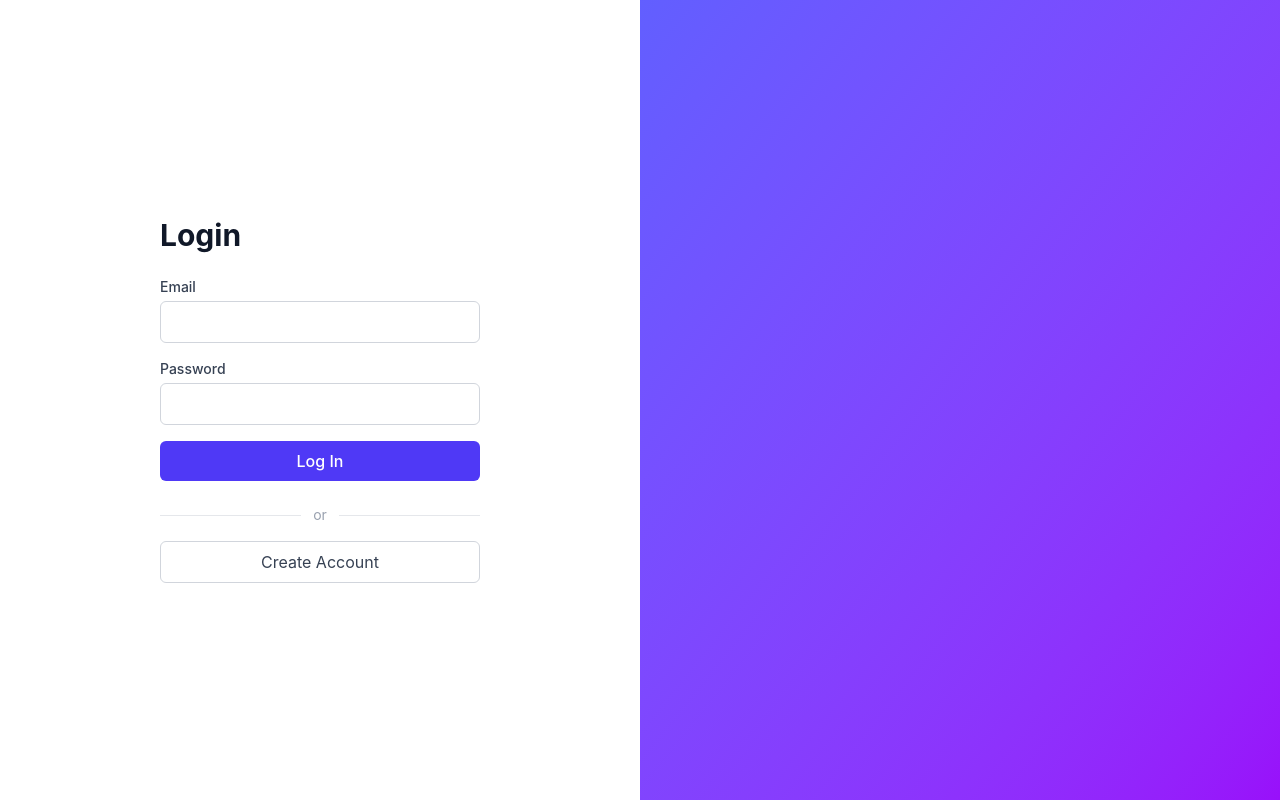
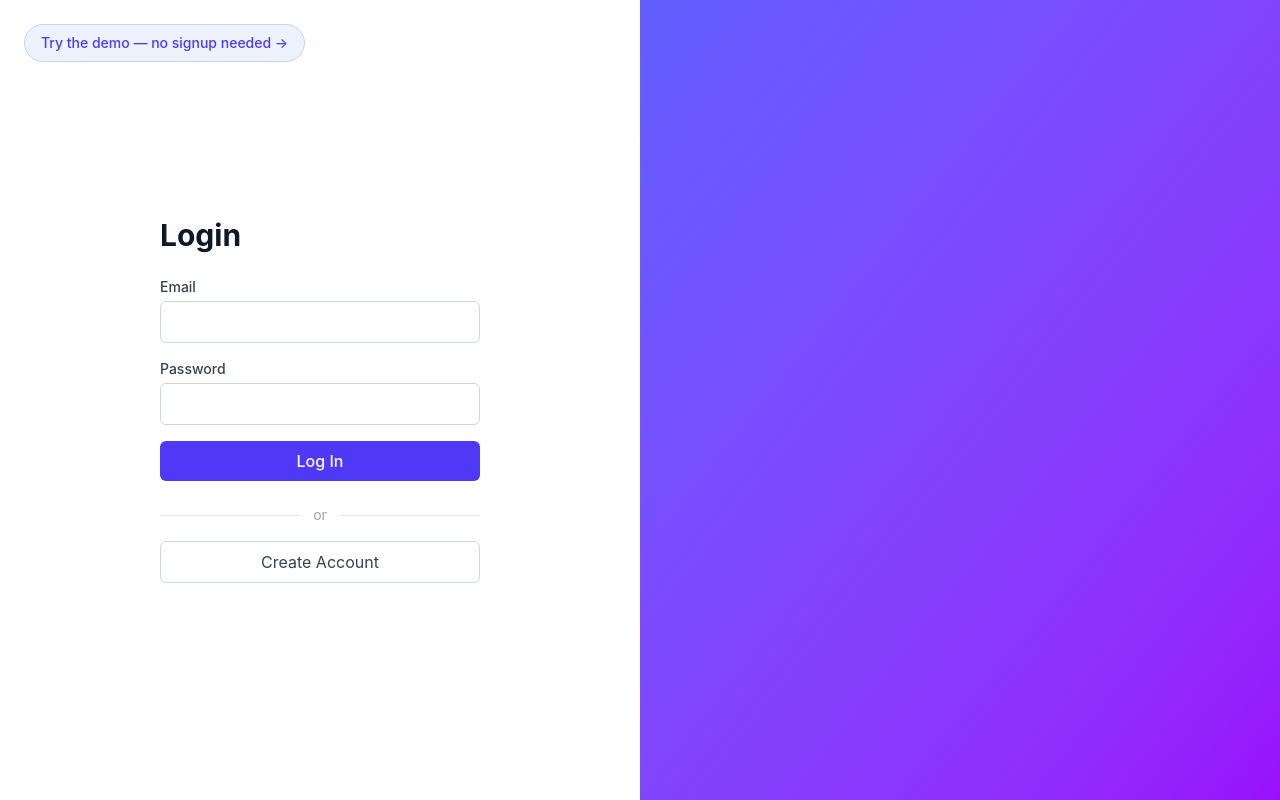
Before and after one commit to nguyenhaley/job-application-tracker-frontend, a React (Vite) app in the folder job-application-tracker-frontend/: page / in a window 1280 px wide. Built offline with nearby package versions, Linux system fonts and the light colour scheme.

Commit message:
added demo login button

```diff
--- a/job-application-tracker-frontend/src/pages/Login.jsx
+++ b/job-application-tracker-frontend/src/pages/Login.jsx
@@ -35,10 +35,42 @@ function Login() {
     }
   }
 
+  async function handleDemoLogin() {
+    setErrorMessage('')
+
+    const response = await fetch(`${API_URL}/demo-login`, {
+        method: 'POST',
+    })
+
+    if (response.ok) {
+        const data = await response.json()
+        localStorage.setItem('token', data.access_token)
+        // Redirect to dashboard or show success message
+        navigate('/dashboard')
+    } else {
+        // Handle error, show error message
+        const errorData = await response.json()
+        if (Array.isArray(errorData.detail)) {
+          setErrorMessage(errorData.detail[0].msg.toUpperCase())
+        } else {
+          setErrorMessage(errorData.detail || 'Login failed')
+        }
+    }
+  }
+
   return (
     <div className="min-h-screen flex">
       {/* left side of page */}
       <div className="w-1/2 flex items-center justify-center bg-white">
+
+        <button
+            type="button"
+            onClick={handleDemoLogin}
+            className="absolute top-6 left-6 rounded-full border border-indigo-200 bg-indigo-50 px-4 py-2 text-sm font-medium text-indigo-600 transition hover:bg-indigo-100 hover:border-indigo-300"
+          >
+            Try the demo — no signup needed →
+        </button>
+
         <form onSubmit={handleSubmit} className="w-full max-w-sm space-y-4 px-8">
             <h1 className="text-3xl font-bold text-gray-900 mb-6">Login</h1>
 
```
